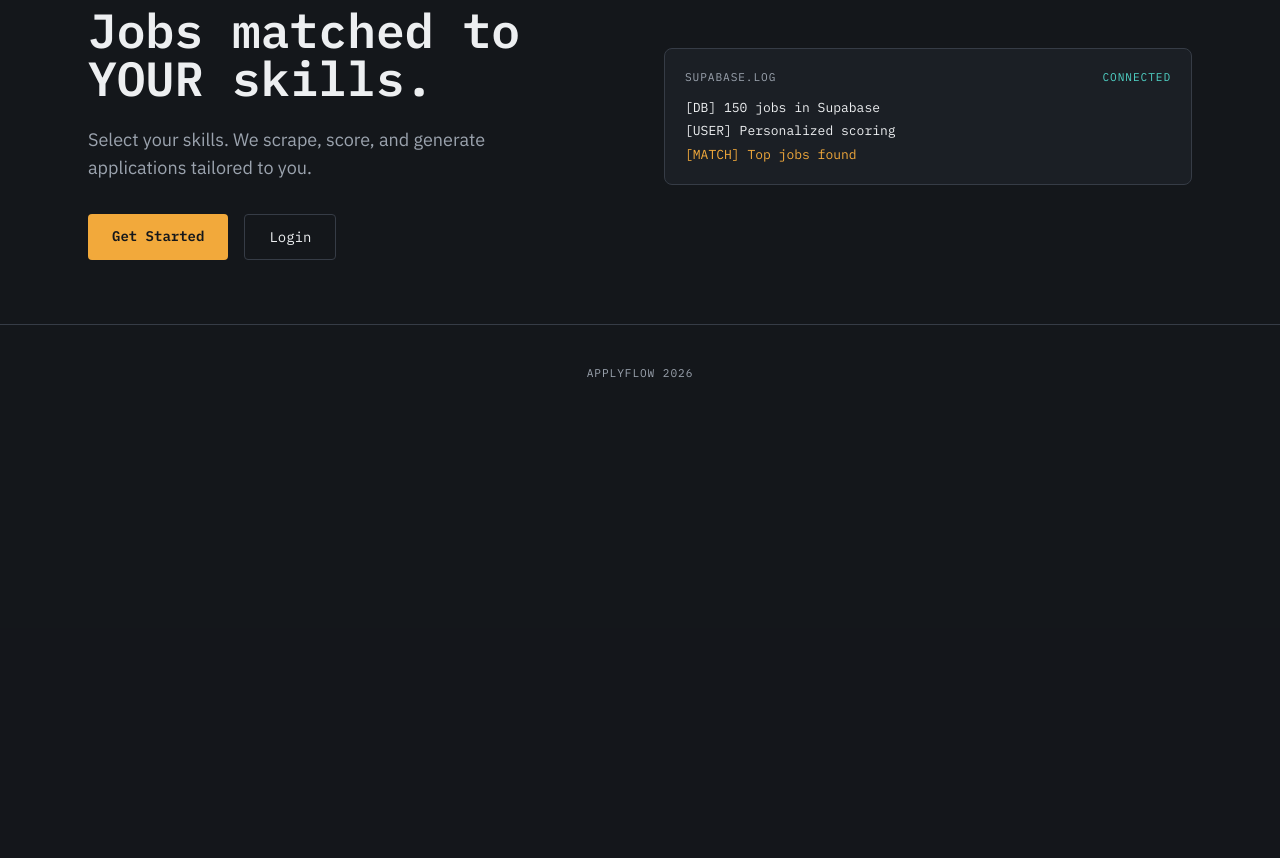
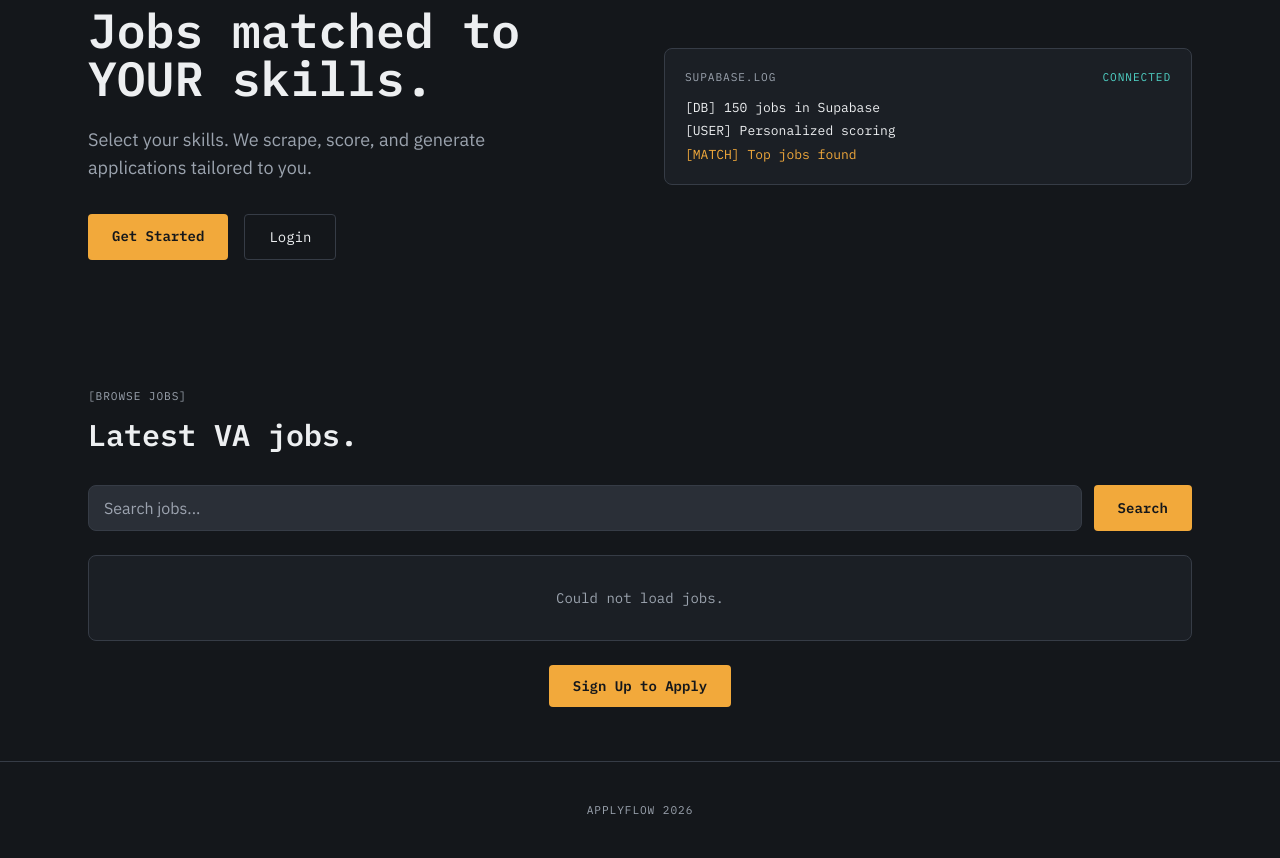
Before and after one commit to janacibron/applyflow, a Python web app: template templates/landing.html in a window 1280 px wide. Shown: the part 172-1030 px from the top of the page. Before the commit the page ends 550 px from the top, so only its background shows below. Run offline with Jinja, Linux system fonts and the light colour scheme; the template is opened without the code that fills it, so the values that code supplies are empty; some libraries are stand-ins or nearby versions.

Commit message:
feat: anonymous job browsing - public feed on landing, /api/jobs open to all, personalized scores for logged-in only

```diff
--- a/templates/landing.html
+++ b/templates/landing.html
@@ -30,36 +30,54 @@
     <div class="panel p-5 font-mono-brand text-[13px]"><div class="flex justify-between mb-3"><span class="tag">supabase.log</span><span class="tag text-[var(--cyan)]">connected</span></div>
     <div class="space-y-1"><div>[DB] 150 jobs in Supabase</div><div>[USER] Personalized scoring</div><div class="text-[var(--amber)]">[MATCH] Top jobs found</div></div></div>
   </section>
+  <section id="jobs" class="max-w-6xl mx-auto px-6 py-16">
+    <p class="tag mb-3">[BROWSE JOBS]</p>
+    <h2 class="font-mono-brand text-2xl md:text-3xl font-semibold mb-8">Latest VA jobs.</h2>
+    <div class="flex gap-3 mb-6">
+      <input type="text" id="search-keyword" placeholder="Search jobs..." class="flex-1" style="background:var(--steel);border:1px solid var(--steel-line);border-radius:.5rem;padding:10px 15px;color:var(--manifest);outline:none">
+      <button onclick="searchJobs()" class="btn-primary px-6 py-2 rounded text-sm">Search</button>
+    </div>
+    <div id="public-job-feed" class="grid gap-4">
+      <div class="panel p-8 text-center text-[var(--manifest-dim)] font-mono-brand text-sm">Loading jobs...</div>
+    </div>
+    <div class="text-center mt-8"><a href="/signup" class="btn-primary px-6 py-3 rounded text-sm">Sign Up to Apply</a></div>
+  </section>
   <footer class="divider"><div class="max-w-6xl mx-auto px-6 py-10 text-center tag">ApplyFlow 2026</div></footer>
   <script>
     const token = localStorage.getItem('va_token') || document.cookie.split('; ').find(r=>r.startsWith('va_token='))?.split('=')[1];
     if (token) {
+      const email = localStorage.getItem('va_email');
       document.getElementById('nav-login').style.display = 'none';
       document.getElementById('nav-signup').style.display = 'none';
       document.getElementById('nav-logout').style.display = 'inline';
-    const email = localStorage.getItem('va_email');
       if (email) {
-        document.getElementById('nav-login').textContent = email.split('@')[0];
-        document.getElementById('nav-login').style.display = 'inline';
+        const el = document.createElement('span');
+        el.className = 'tag';
+        el.textContent = email.split('@')[0];
+        document.querySelector('nav').prepend(el);
       }
     }
-</script>
-<script>
-const token = localStorage.getItem('va_token') || document.cookie.split('; ').find(r=>r.startsWith('va_token='))?.split('=')[1];
-if (token) {
-    const email = localStorage.getItem('va_email') || '';
-    const navLinks = document.querySelectorAll('nav a');
-    navLinks.forEach(a => {
-        if (a.textContent === 'Login' || a.textContent === 'Sign Up') {
-            a.style.display = 'none';
+
+    function renderJobs(jobs) {
+      const feed = document.getElementById('public-job-feed');
+      if (!jobs || !jobs.length) { feed.innerHTML = '<div class="panel p-8 text-center text-[var(--manifest-dim)] font-mono-brand text-sm">No jobs found.</div>'; return; }
+      let html = '';
+      jobs.slice(0, 10).forEach(job => {
+        const score = job.user_score || job.score || 0;
+        const sc = score >= 70 ? 'score-high' : score >= 40 ? 'score-medium' : 'score-low';
+        html += '<div class="panel p-5"><div class="flex justify-between items-start mb-2"><div><div class="font-mono-brand font-semibold">' + (job.title||'Job').substring(0,60) + '</div><div class="text-sm text-[var(--manifest-dim)]">' + (job.company||'') + ' &bull; ' + (job.platform||'') + '</div></div><span class="tag ' + sc + '" style="padding:2px 10px;border-radius:20px">' + score + '/100</span></div><div class="text-sm text-[var(--manifest-dim)]">' + (job.rate||'') + ' &bull; ' + (job.employment_type||'') + '</div></div>';
+      });
+      feed.innerHTML = html;
     }
-    });
-    const logout = document.createElement('a');
-    logout.href = '/logout';
-    logout.textContent = 'Sign Out';
-    logout.className = 'hover:text-[var(--cyan)]';
-    document.querySelector('nav').appendChild(logout);
+
+    function searchJobs() {
+      const kw = document.getElementById('search-keyword').value.trim();
+      const url = kw ? '/api/jobs?limit=20&keyword=' + encodeURIComponent(kw) : '/api/jobs?limit=20';
+      fetch(url).then(r=>r.json()).then(data=>renderJobs(data.jobs)).catch(()=>{ document.getElementById('public-job-feed').innerHTML = '<div class="panel p-8 text-center text-[var(--manifest-dim)] font-mono-brand text-sm">Could not load jobs.</div>'; });
     }
+
+    // Initial load
+    fetch('/api/jobs?limit=20').then(r=>r.json()).then(data=>renderJobs(data.jobs)).catch(()=>{ document.getElementById('public-job-feed').innerHTML = '<div class="panel p-8 text-center text-[var(--manifest-dim)] font-mono-brand text-sm">Could not load jobs.</div>'; });
   </script>
 </body>
 </html>
```
Also changed, not shown: app.py (+11 -13 lines), applyflow.py (+10 -14 lines), fix_landing_redirect.py (added, +20 -0 lines). Lines whose indentation alone changed are shown as unchanged.
